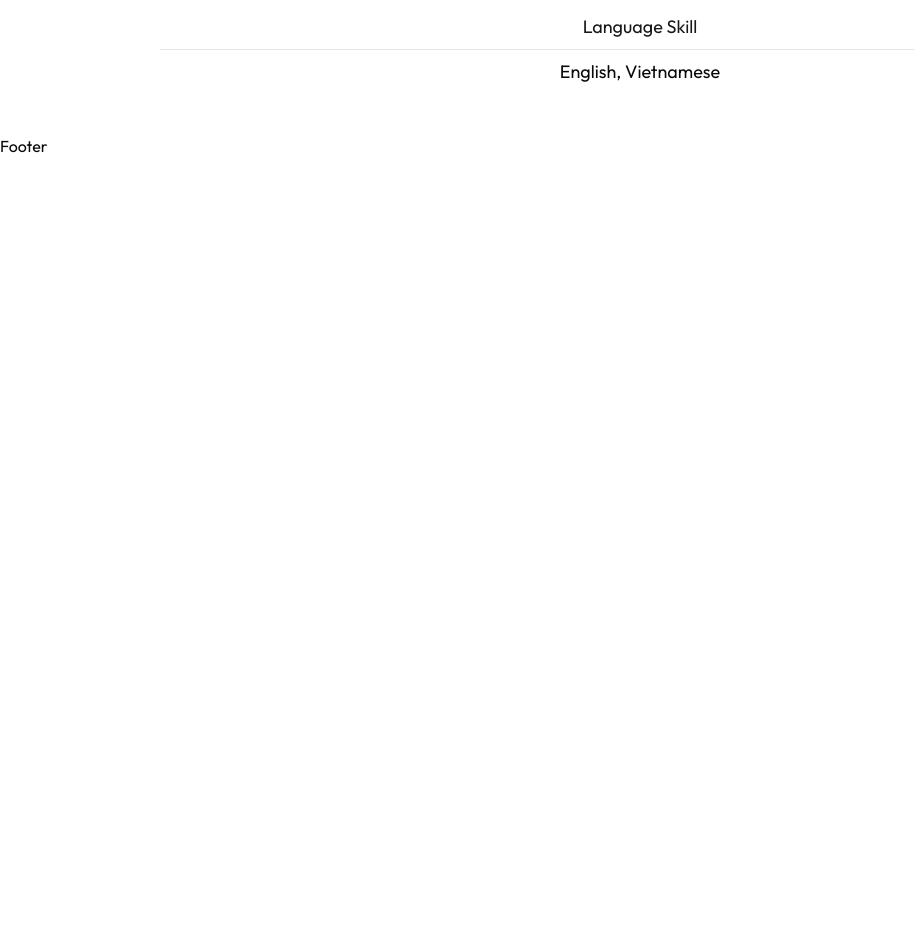
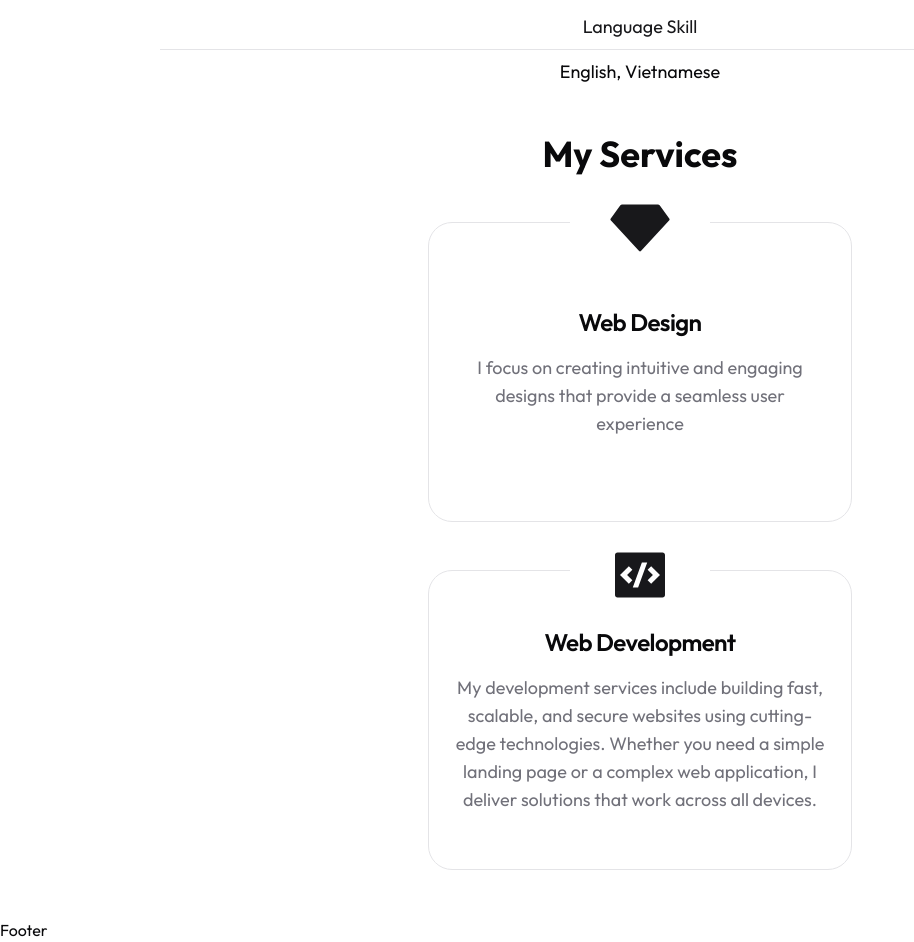
Before and after one commit to AQuoc98/portfolio, a Next.js app: page / in a window 1280 px wide. Shown: the part 1460-2402 px from the top of the page, without its empty margins (0-914 px from the left). Before the commit the page ends 1618 px from the top, so only its background shows below. Built offline with nearby package versions, Linux system fonts and the light colour scheme.

Commit message:
feat: add services section

```diff
--- a/src/app/page.tsx
+++ b/src/app/page.tsx
@@ -1,11 +1,13 @@
 import About from "@/components/about";
 import Hero from "@/components/hero";
+import Services from "@/components/services";
 
 export default function Home() {
   return (
     <>
       <Hero />
       <About />
+      <Services />
     </>
   );
 }
--- /dev/null
+++ b/src/components/services.tsx
@@ -0,0 +1,58 @@
+import {
+  Card,
+  CardContent,
+  CardDescription,
+  CardHeader,
+  CardTitle,
+} from "./ui/card";
+import { RiVipDiamondFill, RiCodeBoxFill } from "react-icons/ri";
+
+const servicesData = [
+  {
+    icon: <RiVipDiamondFill className="text-6xl" />,
+    title: "Web Design",
+    description:
+      "I focus on creating intuitive and engaging designs that provide a seamless user experience",
+  },
+  {
+    icon: <RiCodeBoxFill className="text-6xl" />,
+    title: "Web Development",
+    description:
+      "My development services include building fast, scalable, and secure websites using cutting-edge technologies. Whether you need a simple landing page or a complex web application, I deliver solutions that work across all devices.",
+  },
+];
+const Services = () => {
+  return (
+    <section className="mb-12 xl:mb-36">
+      <div className="container mx-auto">
+        <h2 className="section-title mb-12 xl:mb-24 text-center mx-auto">
+          My Services
+        </h2>
+        <div className="grid xl:grid-cols-2 justify-center gap-y-12 xl:gap-y-24 xl:gap-x-8">
+          {servicesData.map((item, index) => {
+            return (
+              <Card
+                className="w-full max-w-[424px] h-[300px] flex flex-col pt-16 pb-10 justify-center items-center relative"
+                key={index}
+              >
+                <CardHeader className="text-primary absolute -top-[60px]">
+                  <div className="w-[140px] h-[80px] bg-background flex justify-center items-center">
+                    {item.icon}
+                  </div>
+                </CardHeader>
+                <CardContent className="text-center">
+                  <CardTitle className="mb-4 text-2xl">{item.title}</CardTitle>
+                  <CardDescription className="text-lg">
+                    {item.description}
+                  </CardDescription>
+                </CardContent>
+              </Card>
+            );
+          })}
+        </div>
+      </div>
+    </section>
+  );
+};
+
+export default Services;
--- a/src/components/ui/card.tsx
+++ b/src/components/ui/card.tsx
@@ -1,6 +1,6 @@
-import * as React from "react"
+import * as React from "react";
 
-import { cn } from "@/lib/utils"
+import { cn } from "@/lib/utils";
 
 const Card = React.forwardRef<
   HTMLDivElement,
@@ -9,13 +9,13 @@ const Card = React.forwardRef<
   <div
     ref={ref}
     className={cn(
-      "rounded-xl border bg-card text-card-foreground shadow",
-      className
+      "rounded-3xl border bg-background text-card-foreground",
+      className,
     )}
     {...props}
   />
-))
-Card.displayName = "Card"
+));
+Card.displayName = "Card";
 
 const CardHeader = React.forwardRef<
   HTMLDivElement,
@@ -26,8 +26,8 @@ const CardHeader = React.forwardRef<
     className={cn("flex flex-col space-y-1.5 p-6", className)}
     {...props}
   />
-))
-CardHeader.displayName = "CardHeader"
+));
+CardHeader.displayName = "CardHeader";
 
 const CardTitle = React.forwardRef<
   HTMLParagraphElement,
@@ -38,8 +38,8 @@ const CardTitle = React.forwardRef<
     className={cn("font-semibold leading-none tracking-tight", className)}
     {...props}
   />
-))
-CardTitle.displayName = "CardTitle"
+));
+CardTitle.displayName = "CardTitle";
 
 const CardDescription = React.forwardRef<
   HTMLParagraphElement,
@@ -50,16 +50,16 @@ const CardDescription = React.forwardRef<
     className={cn("text-sm text-muted-foreground", className)}
     {...props}
   />
-))
-CardDescription.displayName = "CardDescription"
+));
+CardDescription.displayName = "CardDescription";
 
 const CardContent = React.forwardRef<
   HTMLDivElement,
   React.HTMLAttributes<HTMLDivElement>
 >(({ className, ...props }, ref) => (
   <div ref={ref} className={cn("p-6 pt-0", className)} {...props} />
-))
-CardContent.displayName = "CardContent"
+));
+CardContent.displayName = "CardContent";
 
 const CardFooter = React.forwardRef<
   HTMLDivElement,
@@ -70,7 +70,14 @@ const CardFooter = React.forwardRef<
     className={cn("flex items-center p-6 pt-0", className)}
     {...props}
   />
-))
-CardFooter.displayName = "CardFooter"
+));
+CardFooter.displayName = "CardFooter";
 
-export { Card, CardHeader, CardFooter, CardTitle, CardDescription, CardContent }
+export {
+  Card,
+  CardHeader,
+  CardFooter,
+  CardTitle,
+  CardDescription,
+  CardContent,
+};
```
